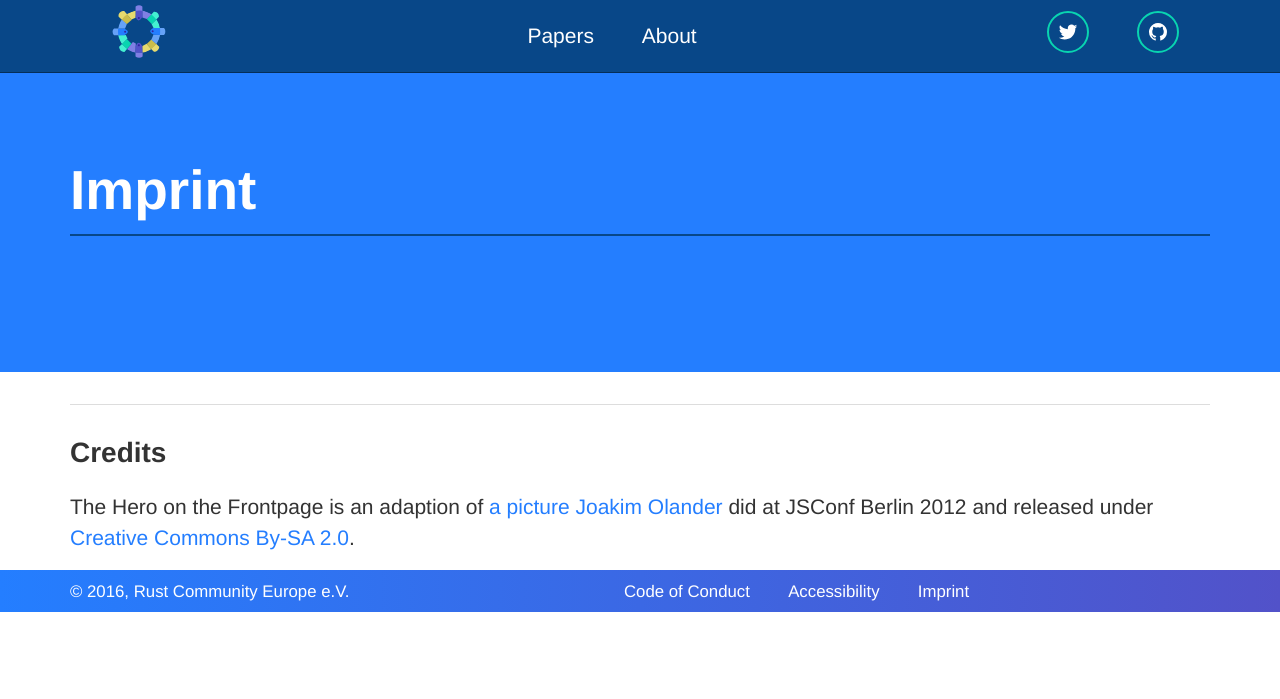
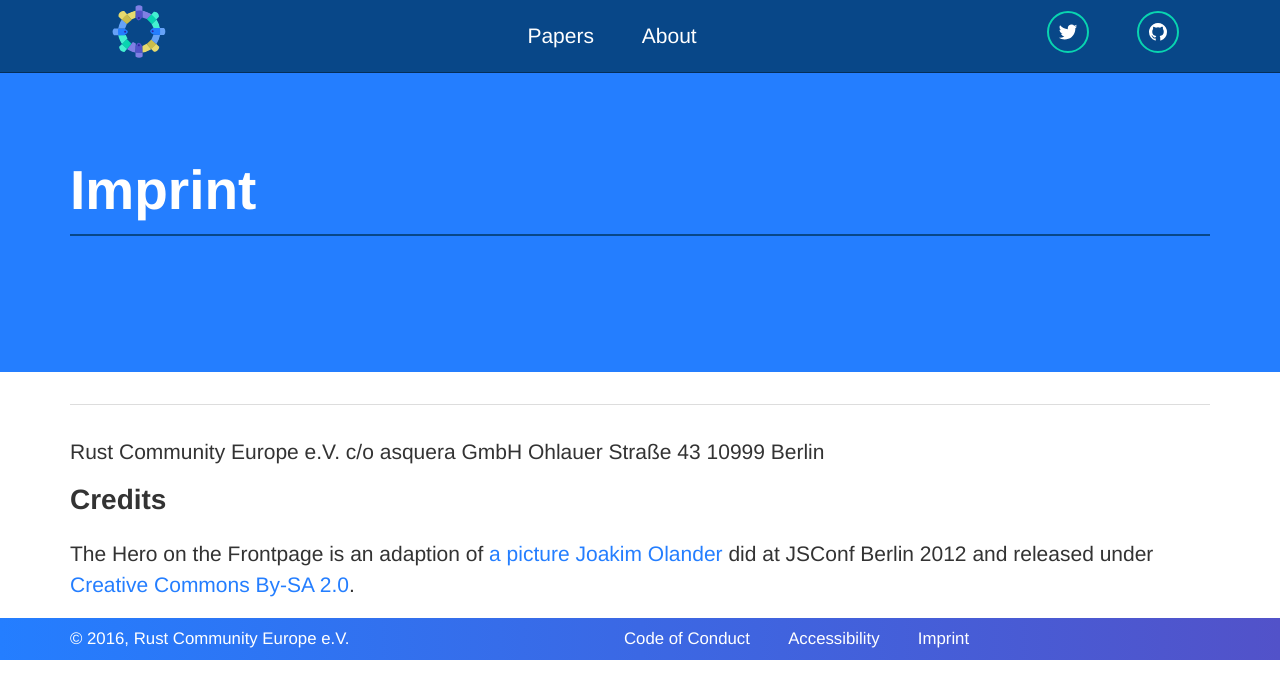
Before and after one commit to RustFestEU/blog.rustfest.eu, a Jekyll site: the page built from imprint.md, in a window 1280 px wide. Shown: the top 699 px of the page. Built offline with Jekyll 4.4.1, drawn with Linux system fonts in a browser that asks for light colours.

Commit message:
Add an Imprint

```diff
--- a/imprint.md
+++ b/imprint.md
@@ -9,6 +9,11 @@ title: Imprint
 
 ----
 
+Rust Community Europe e.V.
+c/o asquera GmbH
+Ohlauer Straße 43
+10999 Berlin
+
 ### Credits
 
 The Hero on the Frontpage is an adaption of [a picture Joakim Olander](https://www.flickr.com/photos/jockew/8255053049/) did at JSConf Berlin 2012 and released under [Creative Commons By-SA 2.0](https://creativecommons.org/licenses/by-sa/2.0/).
```
